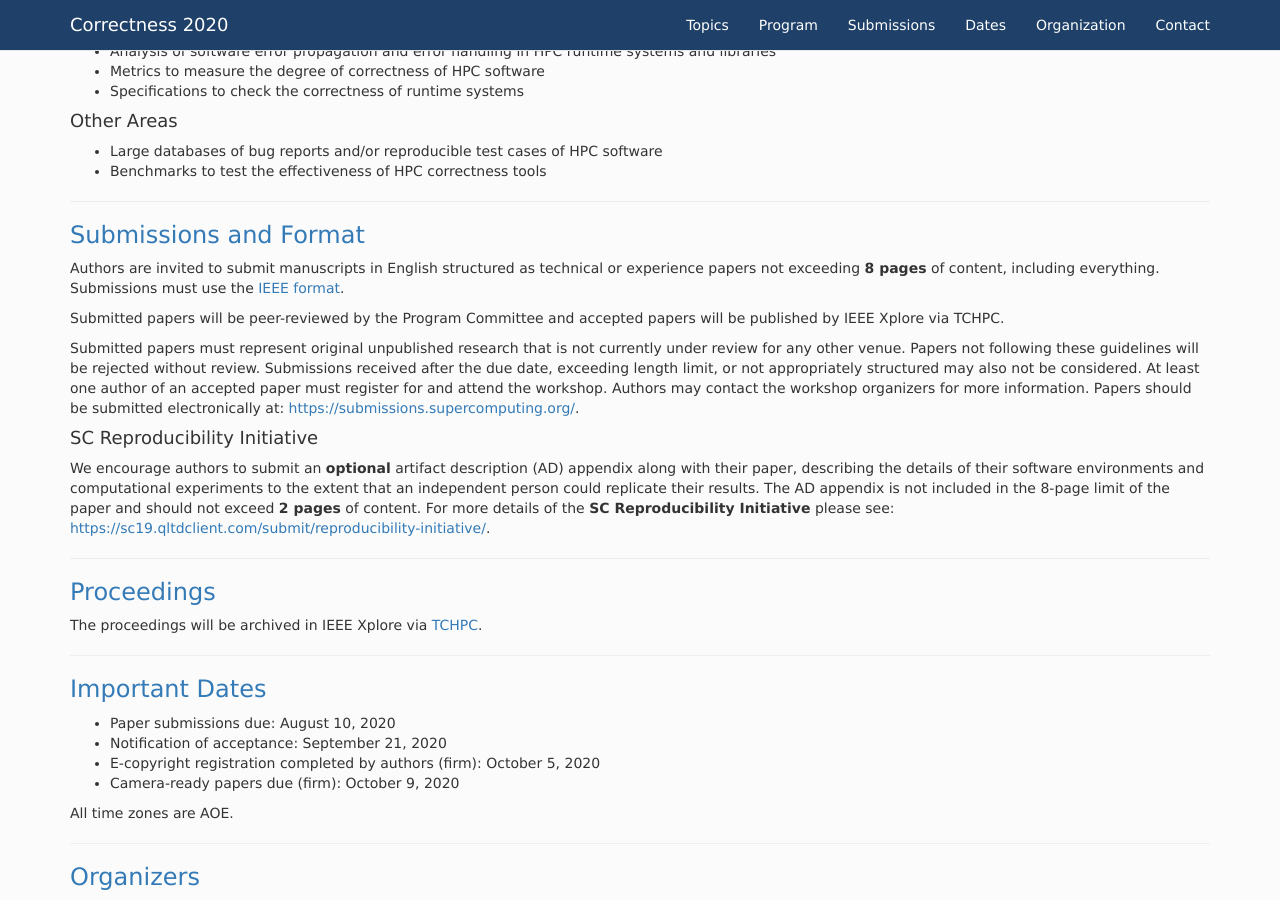
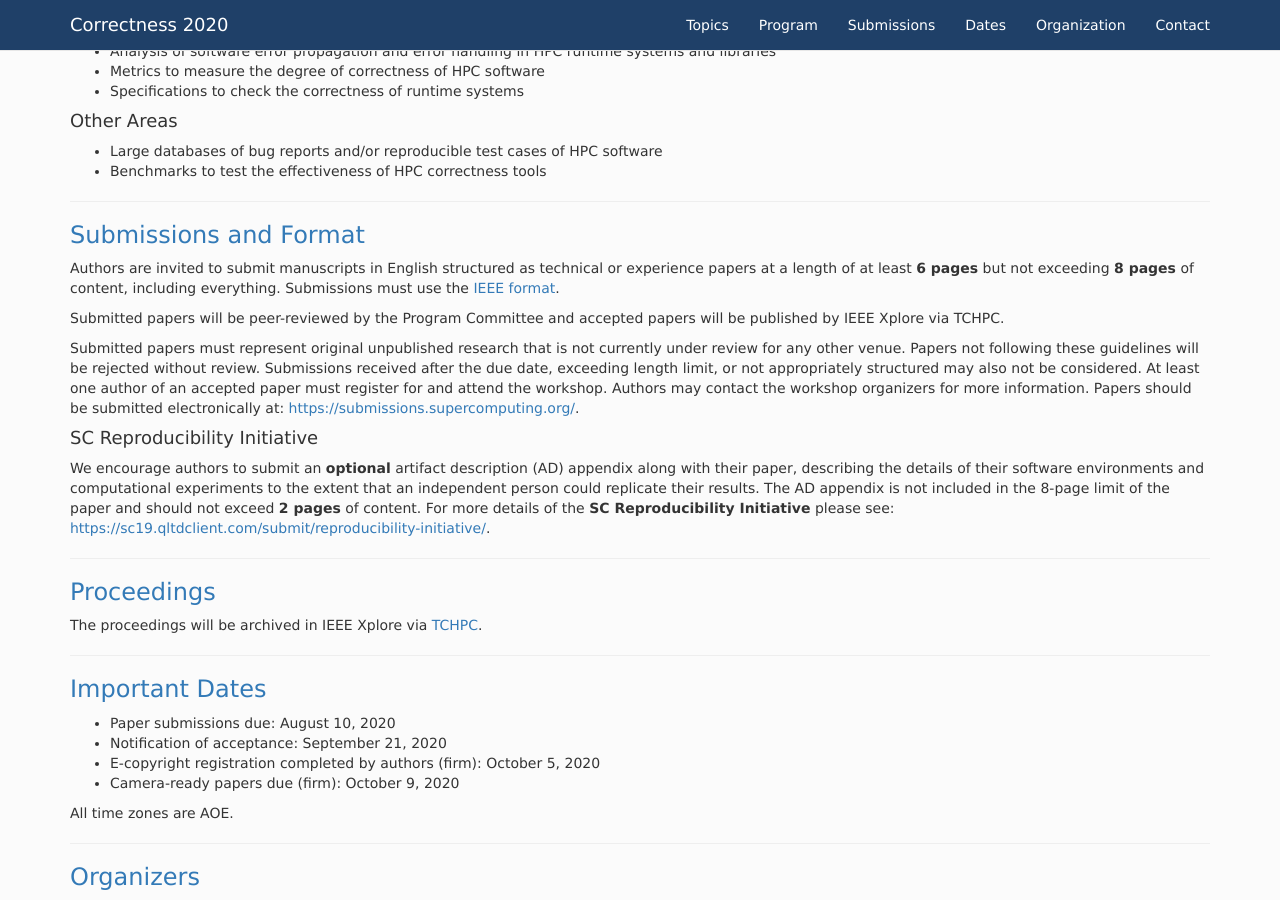
Before and after one commit to correctness-workshop/2020, a Jekyll site: the page built from index.md, in a window 1280 px wide and 900 px high, scrolled down 1207 px. Built offline with Jekyll 4.4.1, drawn with Linux system fonts in a browser that asks for light colours; nearby versions of some CDN libraries; the list of posts is cut into pages by our own code.

Commit message:
updated pages

```diff
--- a/index.md
+++ b/index.md
@@ -73,7 +73,7 @@ Topics of interest include, but are not limited to:
 ----
 ### <a class="anchor" name="submissions"> Submissions and Format </a>
 
-Authors are invited to submit manuscripts in English structured as technical or experience papers not exceeding **8 pages** of content, including everything. Submissions must use the [IEEE format](https://www.ieee.org/conferences/publishing/templates.html).
+Authors are invited to submit manuscripts in English structured as technical or experience papers at a length of at least **6 pages** but not exceeding **8 pages** of content, including everything. Submissions must use the [IEEE format](https://www.ieee.org/conferences/publishing/templates.html).
 
 Submitted papers will be peer-reviewed by the Program Committee and accepted papers will be published by IEEE Xplore via TCHPC.
 
```
